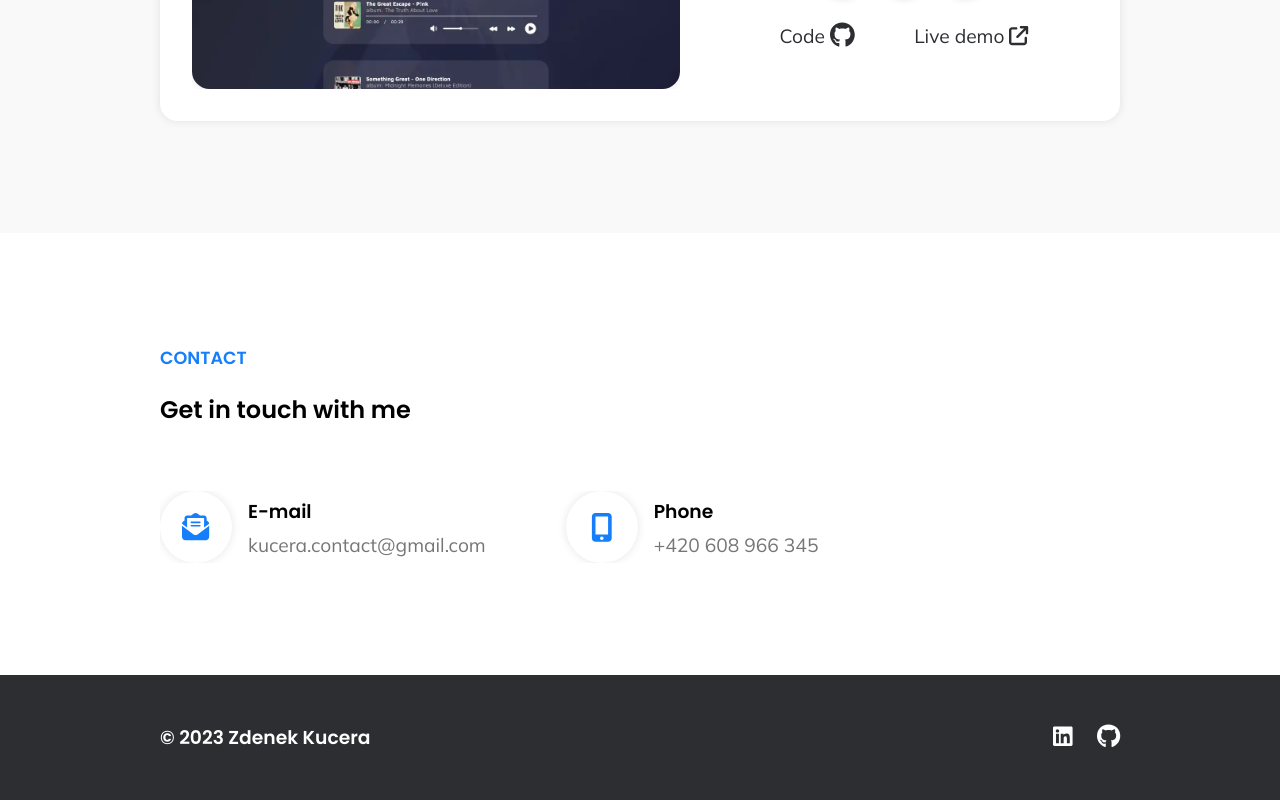
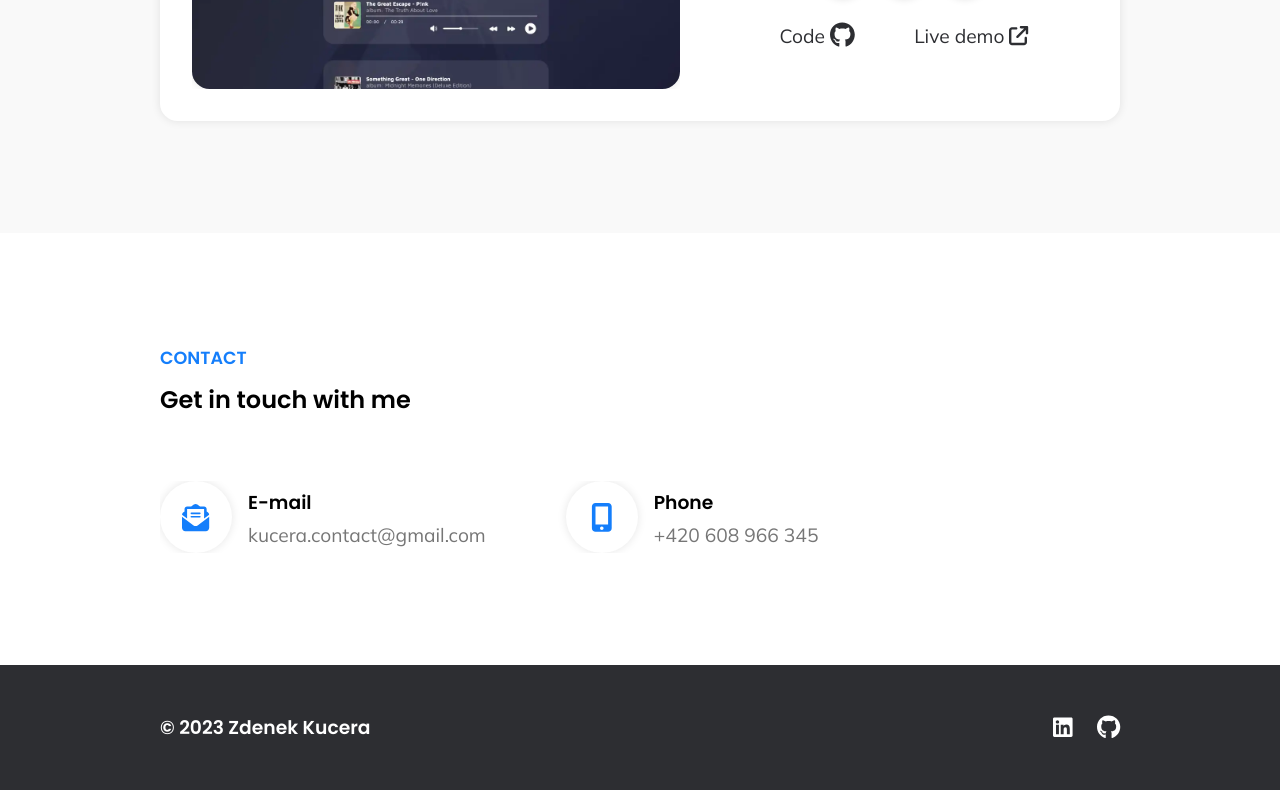
Before and after one commit to zdenekdev/portfolio, a React (Create React App) app: page / in a window 1280 px wide. Shown: the part 2576-3376 px from the top of the page. Built offline with nearby package versions, Linux system fonts and the light colour scheme.

Commit message:
delete contact__title margin-top

```diff
--- a/src/index.css
+++ b/src/index.css
@@ -497,7 +497,7 @@ h3 {
 
 .contact__title {
   font-size: 1.5rem;
-  margin: 1.3rem 0 4rem 0;
+  margin-bottom: 4rem;
 }
 
 .contact__icons {
```
